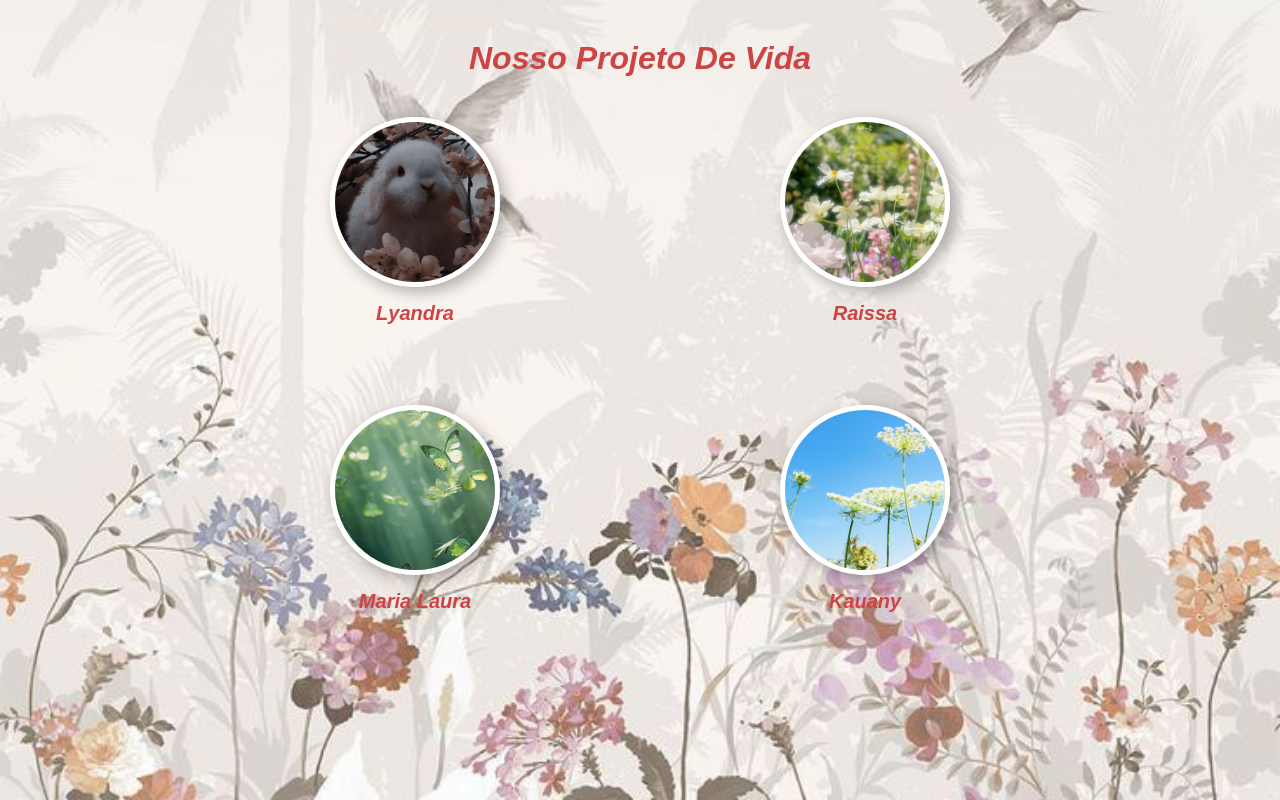
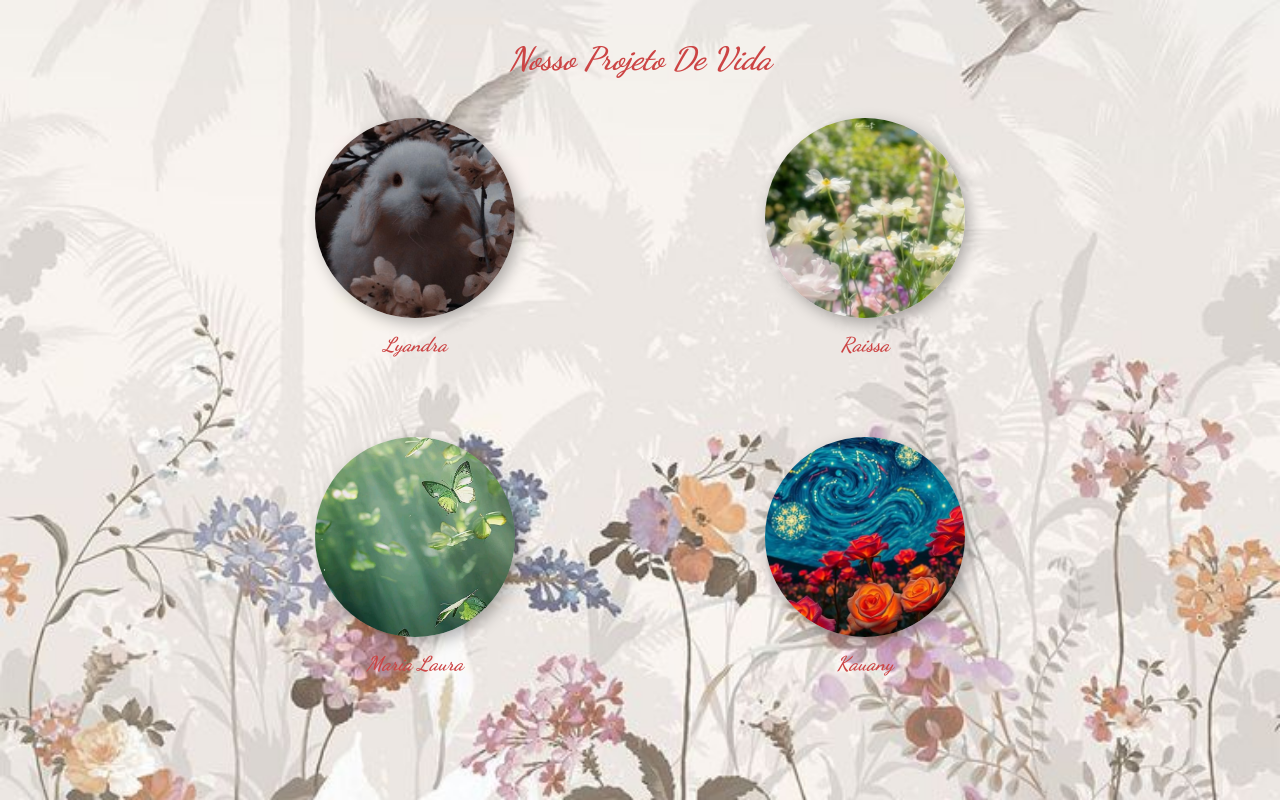
Before and after one commit to Raissa10cruz/Projeto, a PHP site: page / in a window 1280 px wide. Run offline with PHP 8.4, Linux system fonts and the light colour scheme.

Commit message:
modificaçaõ

```diff
--- a/index.html
+++ b/index.html
@@ -15,7 +15,7 @@
                 <p>Lyandra</p>
             </a>
             <a href="raissa.html" class="circle">
-                <img src="img/Flower hd 4k wallpaper 1920x1080 laptop desktop wpp_ 🌹.jfif" alt="Raissa">
+                <img src="img/raissa.jfif" alt="Raissa">
                 <p>Raissa</p>
             </a>
             <a href="maria_laura.html" class="circle">
@@ -23,7 +23,7 @@
                 <p>Maria Laura</p>
             </a>
             <a href="kauany.html" class="circle">
-                <img src="img/flores-brancas-de-verao-dia-ensolarado-de-ceu-azul_270304-1430.avif" alt="Kauany">
+                <img src="img/kauany.jpg" alt="Kauany">
                 <p>Kauany</p>
             </a>
         </div>
--- a/styles.css
+++ b/styles.css
@@ -1,5 +1,7 @@
-body {
-    font-family: Arial, sans-serif;
+@import url('https://fonts.googleapis.com/css2?family=Dancing+Script:wght@400..700&family=Libre+Baskerville:ital,wght@0,400;0,700;1,400&display=swap');
+ body {
+    font-family: "Dancing Script", cursive;
+    font-weight: 500px;
     background: url('img/flores.jpg') no-repeat center center fixed;
     background-size: cover;
     text-align: center;
@@ -39,11 +41,10 @@ h1 {
 
 /* Estilização das imagens */
 .circle img {
-    width: 160px;
-    height: 160px;
+    width: 200px;
+    height: 200px;
     border-radius: 50%;
     object-fit: cover;
-    border: 5px solid white;
     box-shadow: 5px 5px 15px rgba(0, 0, 0, 0.3);
     transition: transform 0.3s ease-in-out, box-shadow 0.3s ease-in-out;
 }
```
Also changed, not shown: img/flores-brancas-de-verao-dia-ensolarado-de-ceu-azul_270304-1430.avif (deleted), img/kauany.jpg (added), img/raissa.jfif (renamed from img/Flower hd 4k wallpaper 1920x1080 laptop desktop wpp_ 🌹.jfif).
